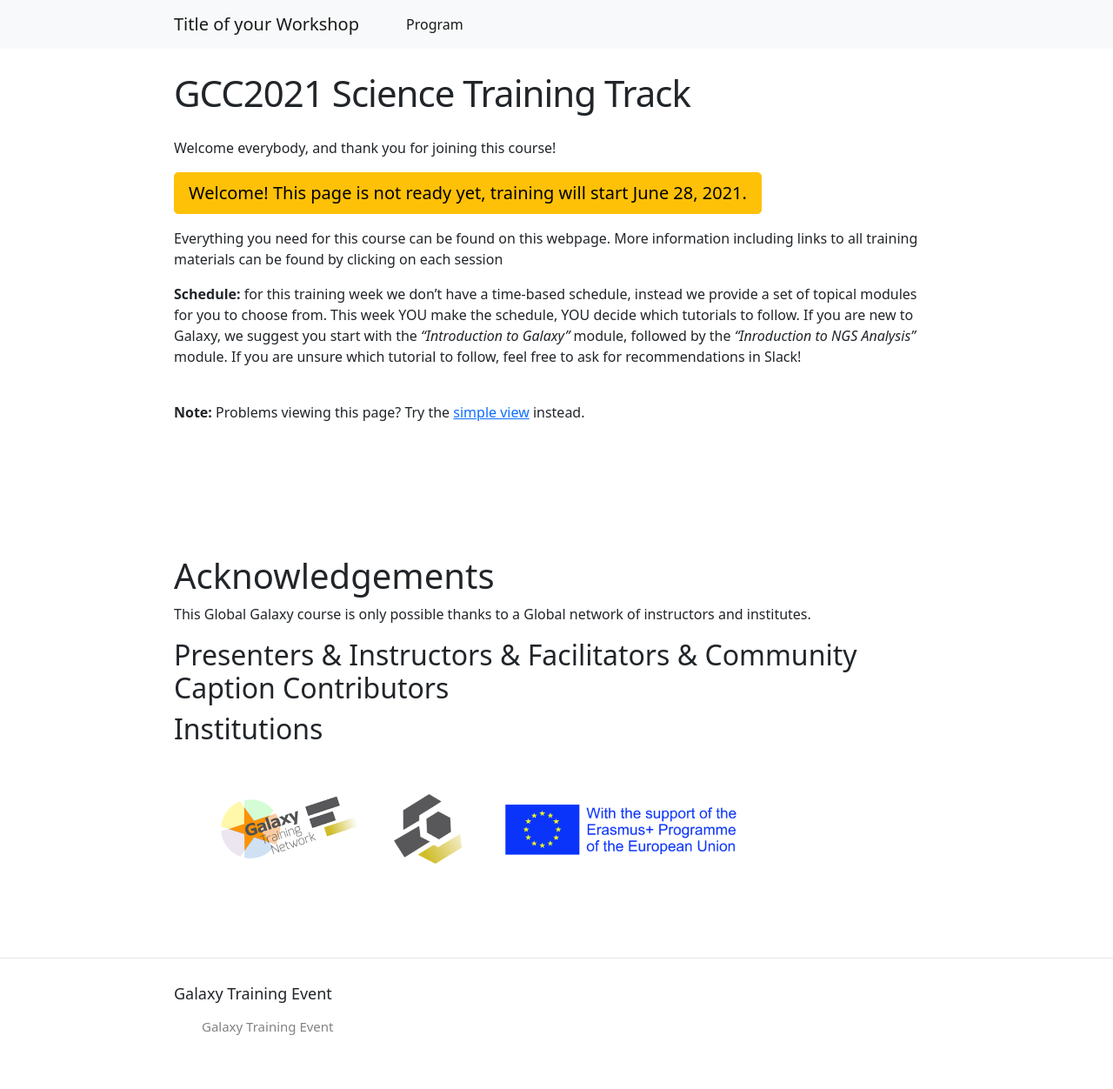
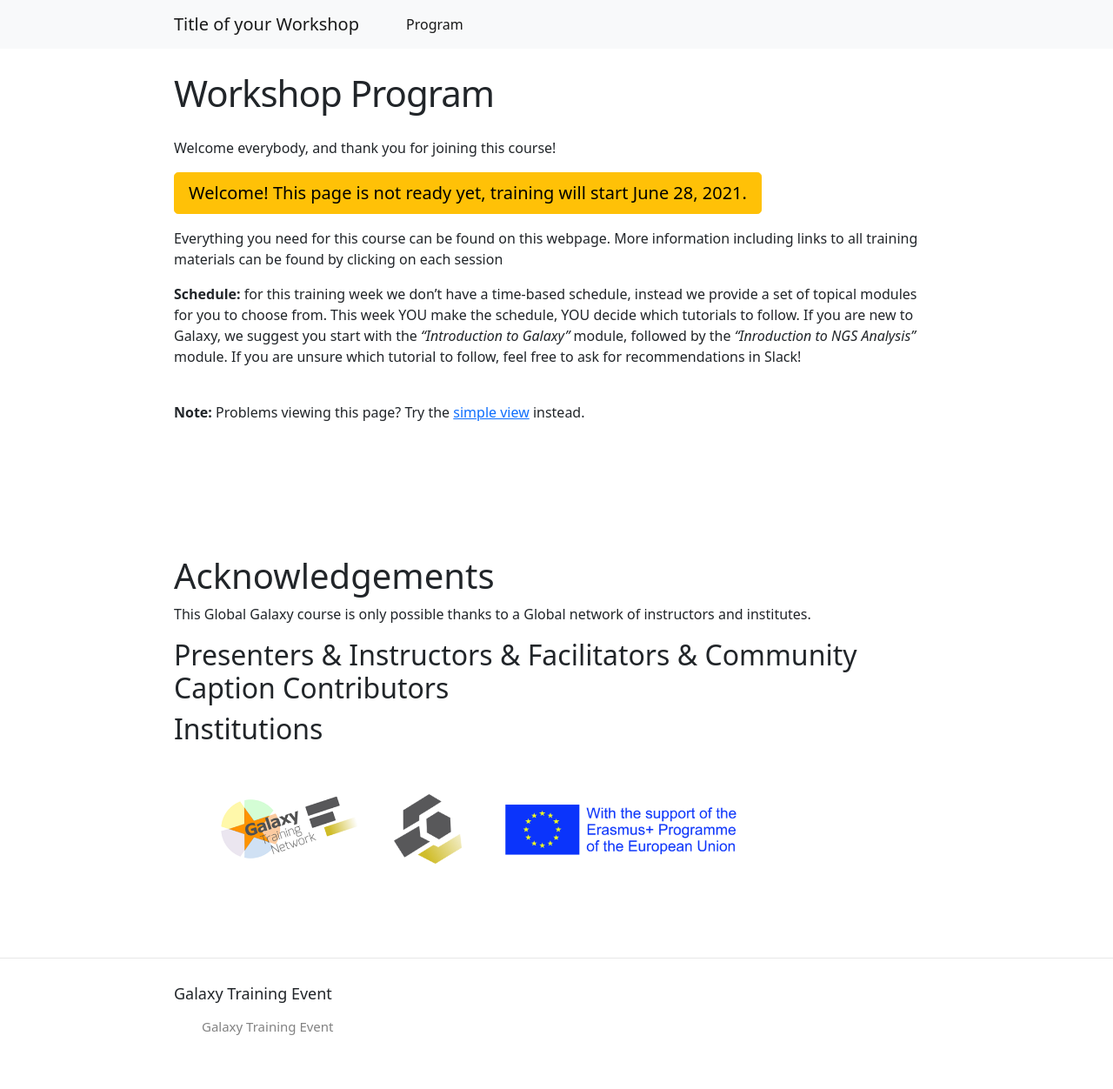
Before and after one commit to subinamehta/galaxy-workshop, a Jekyll site: the page built from program.md, in a window 1280 px wide. Shown: the whole page at 87% size. Built offline with Jekyll 4.4.1, drawn with Linux system fonts in a browser that asks for light colours.

Commit message:
remove science

```diff
--- a/program.md
+++ b/program.md
@@ -1,7 +1,6 @@
 ---
 layout: page
-title: GCC2021 Science Training Track
-track: science
+title: Workshop Program
 ---
 
 Welcome everybody, and thank you for joining this course!
```
Also changed, not shown: index.md (+0 -3 lines), program-simple.md (+0 -1 lines).
